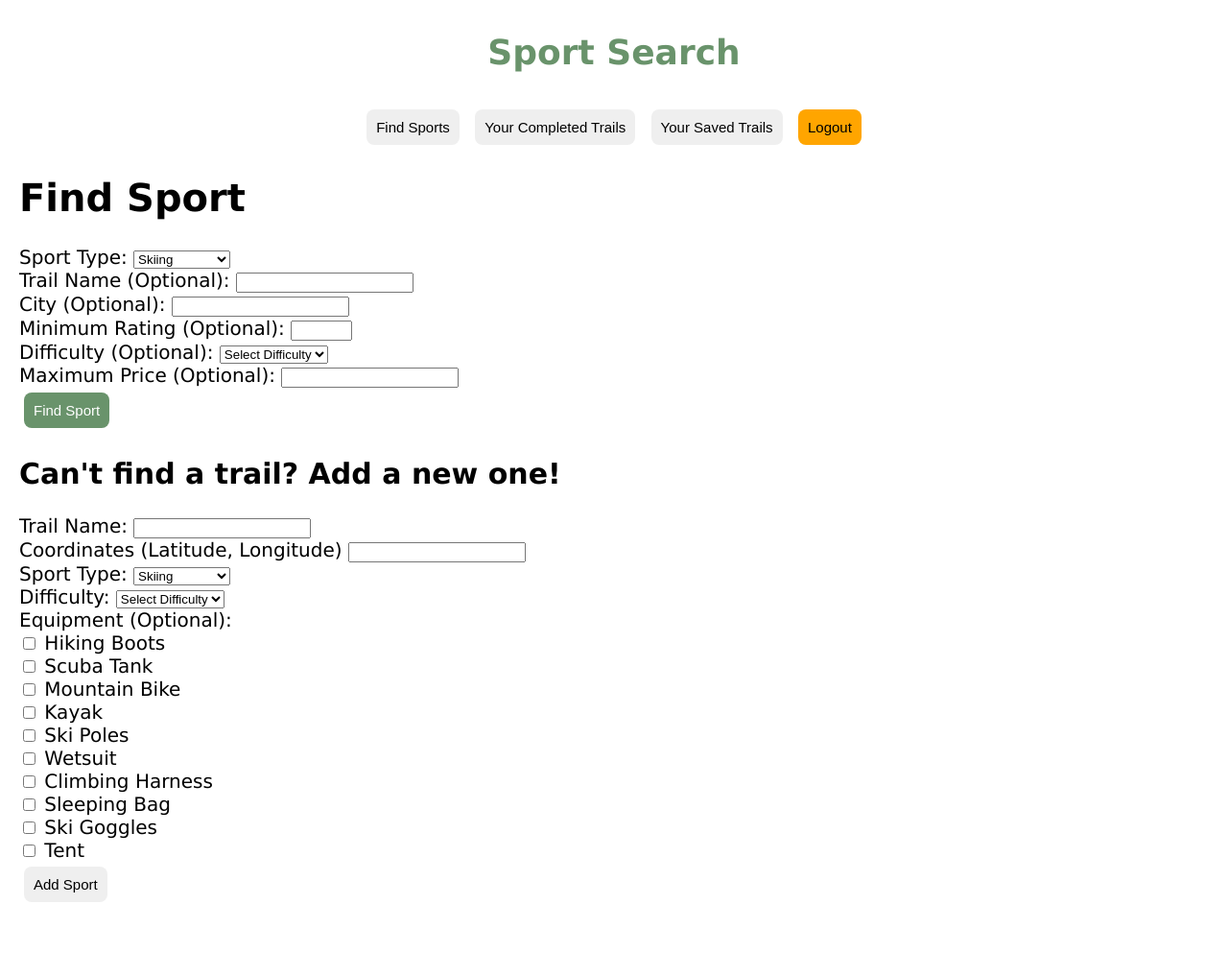
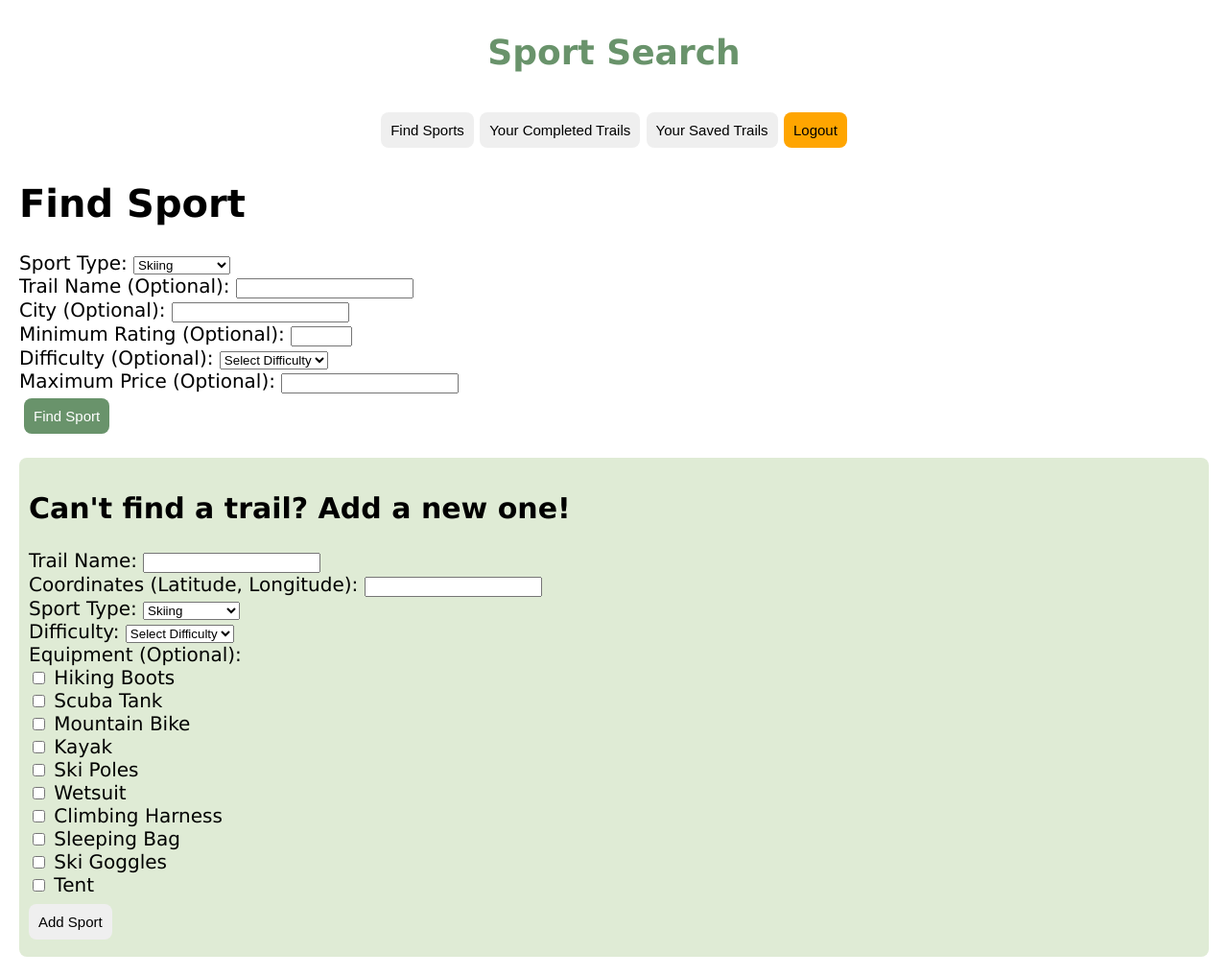
Before and after one commit to MatthewLabasan/sport-search, a Flask app: page /find_sport in a window 1280 px wide. Shown: the whole page at 96% size. Before the commit the page ends 940 px from the top, so only its background shows below. Run offline with Flask 3, Linux system fonts and the light colour scheme; the visitor is signed in with stand-in values (Sample User, id 1); parts of the project's set-up code (start-up, migrations or seed data) failed here and were passed over.

Commit message:
random changes

```diff
--- a/webserver/routes/home_api.py
+++ b/webserver/routes/home_api.py
@@ -14,7 +14,7 @@ def home():
         flash("User not logged in.", "error")
         return redirect(url_for('login'))
 
-    # get sports in their city
+    # get sports in their state
     sports_query = """
                    SELECT *
                    FROM "Sports" S INNER JOIN "Location" L
--- a/webserver/server.py
+++ b/webserver/server.py
@@ -267,7 +267,7 @@ def login():
             if user and location:
                 session['username'] = username
                 session['name'] = user.name # For homepage use
-                # session['state'] = location.state # For homepage use
+                session['state'] = location.state # For homepage use
                 flash("Logged in successfully!", "success")
                 return redirect(url_for('home.home'))
             else:
--- a/webserver/static/style.css
+++ b/webserver/static/style.css
@@ -1,6 +1,6 @@
 body {
     font-size: 15pt;
-    font-family:Verdana, Geneva, Tahoma, sans-serif;
+    font-family: Verdana, Geneva, Tahoma, sans-serif;
     margin: 0 20px
 }
 
@@ -47,12 +47,11 @@ input[type="submit"]:hover {
     background-color: #9db99e;
 }
 
-
 button {
     font-size: 15px;
     border-radius: 8px;
     border: 0px;
-    margin: 5px;
+    margin: 8px 0px;
     padding: 10px;
     transition: background-color 0.2s;
 }
@@ -87,6 +86,7 @@ button:hover {
 }
 
 .completed {
+    font-size: 20px;
     color: green;
 }
 
@@ -141,3 +141,10 @@ button:hover {
 .like-count {
     font-weight: bold;
 }
+
+.add-sport {
+    border-radius: 8px;
+    background-color: #dfebd5;
+    padding: 10px;
+    margin: 20px 0;
+}
--- a/webserver/templates/find_sport.html
+++ b/webserver/templates/find_sport.html
@@ -126,12 +126,13 @@ Find Sport - SportSearch
                 {% endfor %}
                 </ul>
             {% endif %}
+                <div class="add-sport">
                     <h2>Can't find a trail? Add a new one!</h2>
                     <form>
                         <label>Trail Name:</label>
                         <input type="text" name="trail_name" required><br>
 
-                    <label>Coordinates (Latitude, Longitude)</label>
+                        <label>Coordinates (Latitude, Longitude): </label>
                         <input type="text" name="coordinate" required><br>
 
                         <label>Sport Type:</label>
@@ -175,9 +176,9 @@ Find Sport - SportSearch
                             <label>Tent</label><br>
                         </div>
                         <!--do not submit form, handle outside-->
-                    <button type="button" onClick="addSport(this)">Add Sport</button>
+                        <button type="button-green" onClick="addSport(this)">Add Sport</button>
                     </form>
-
+                </div>
         {% endif %}
     </body>
 {% endblock %}
--- a/webserver/templates/sport.html
+++ b/webserver/templates/sport.html
@@ -116,6 +116,9 @@
                             <i>Date Reviewed: {{ review.time_written }} | Date Completed: {{ review.date_completed }}</i>
                         </p>
                         <p class="review-content">
+                            <i>Rating:</i> {{ review.rating }}
+                        </p>
+                        <p class="review-content">
                             <i>Comments:</i> {{ review.comments }}
                         </p>
                         <p>
```
Lines whose indentation alone changed are shown as unchanged.
